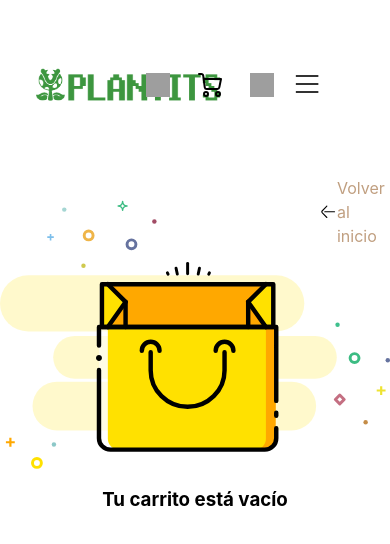
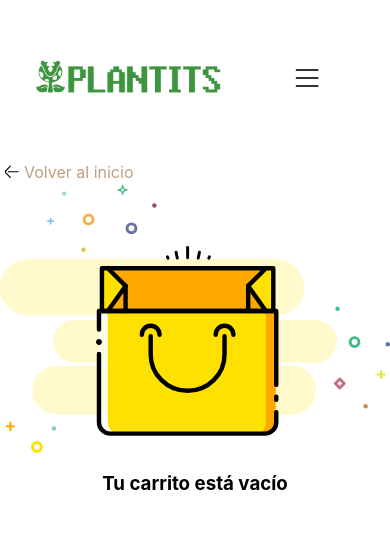
Before and after one commit to acojuli/plantits, a React (Create React App) app: page /cart in a window 390 px wide. Shown: the top 544 px of the page. Built offline with nearby package versions, Linux system fonts and the light colour scheme; grey boxes are pictures that could not be loaded.

Commit message:
responsive menu components

```diff
--- a/src/components/ItemDetailContainer/ItemDetailContainer.css
+++ b/src/components/ItemDetailContainer/ItemDetailContainer.css
@@ -14,7 +14,6 @@
 
   .breadcrumb {
     height: 1.5rem;
-    padding: 1rem 20rem 0;
   }
 
   .back-link {
--- a/src/components/NavBar/NavBar.css
+++ b/src/components/NavBar/NavBar.css
@@ -13,7 +13,7 @@
   margin: 1rem 0 0 1rem;
   cursor: pointer;
   position: absolute;
-  padding-top: 3rem;
+  padding-top: 2.5rem;
   padding-left: 1rem;
   left: 0;
   top: 0;
--- a/src/components/NavBar/NavBar.jsx
+++ b/src/components/NavBar/NavBar.jsx
@@ -28,9 +28,7 @@ class NavBar extends Component {
         <NavLink to={'/'}>
         <img src={logo} className="navbar__logo" alt="logo" />
         </NavLink>
-        <Login />
-        <CartWidget />
-        <OrdersWidget />
+
         <button className="icon-btn menu-btn" onClick={this.handleClick} onBlur={this.handleBlur}>
           <img src={this.state.active ? closeIcon : menuIcon} alt="" />
         </button>
@@ -38,6 +36,9 @@ class NavBar extends Component {
           <NavLink to={'/'} className="navbar__link " exact activeClassName="active" > Inicio </NavLink>
           <NavLink to={'/about-us'} className="navbar__link " exact> Nosotros </NavLink>
           <NavLink to={'/store'} className="navbar__link " exact> Tienda </NavLink>
+          <Login />
+        <CartWidget />
+        <OrdersWidget />
         </ul>
       </nav>
     )
```
